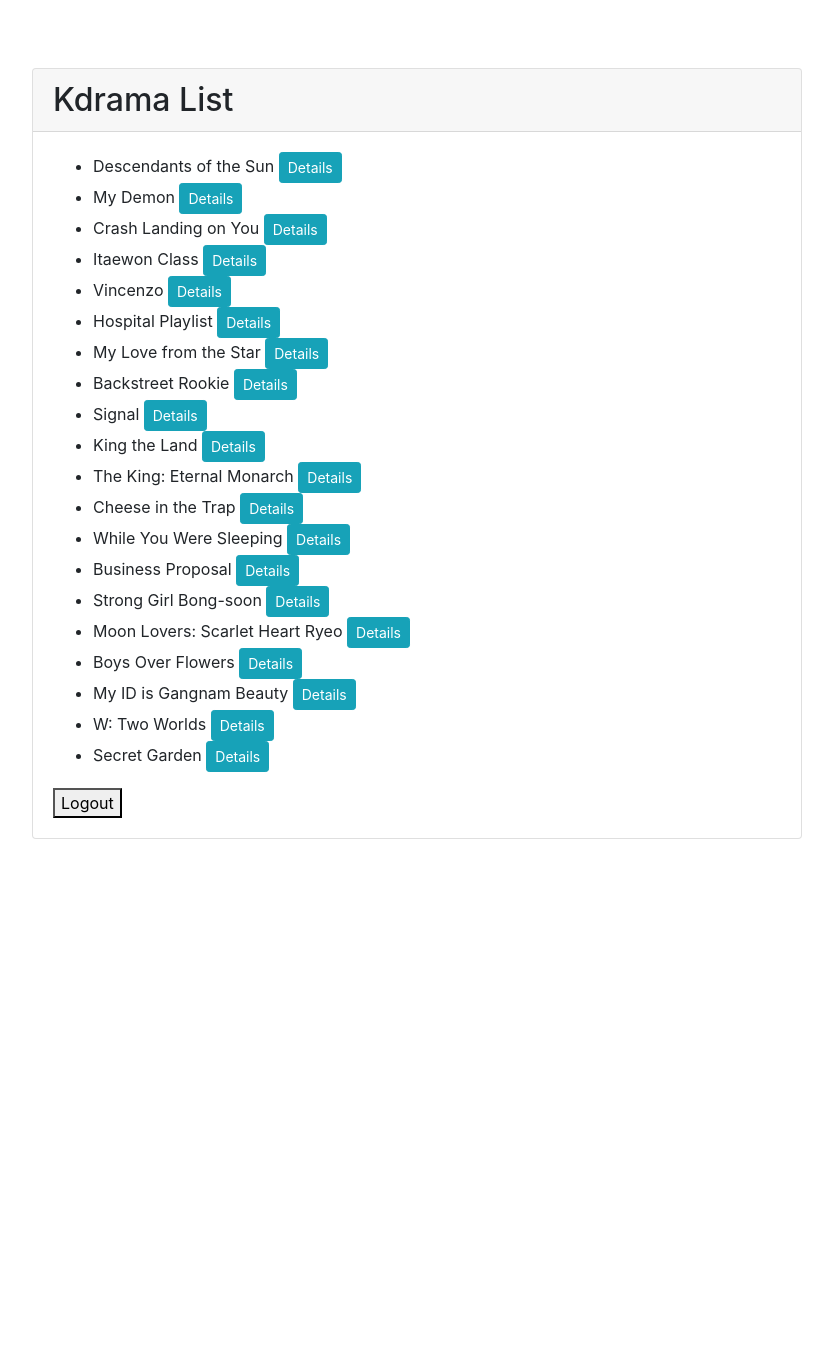
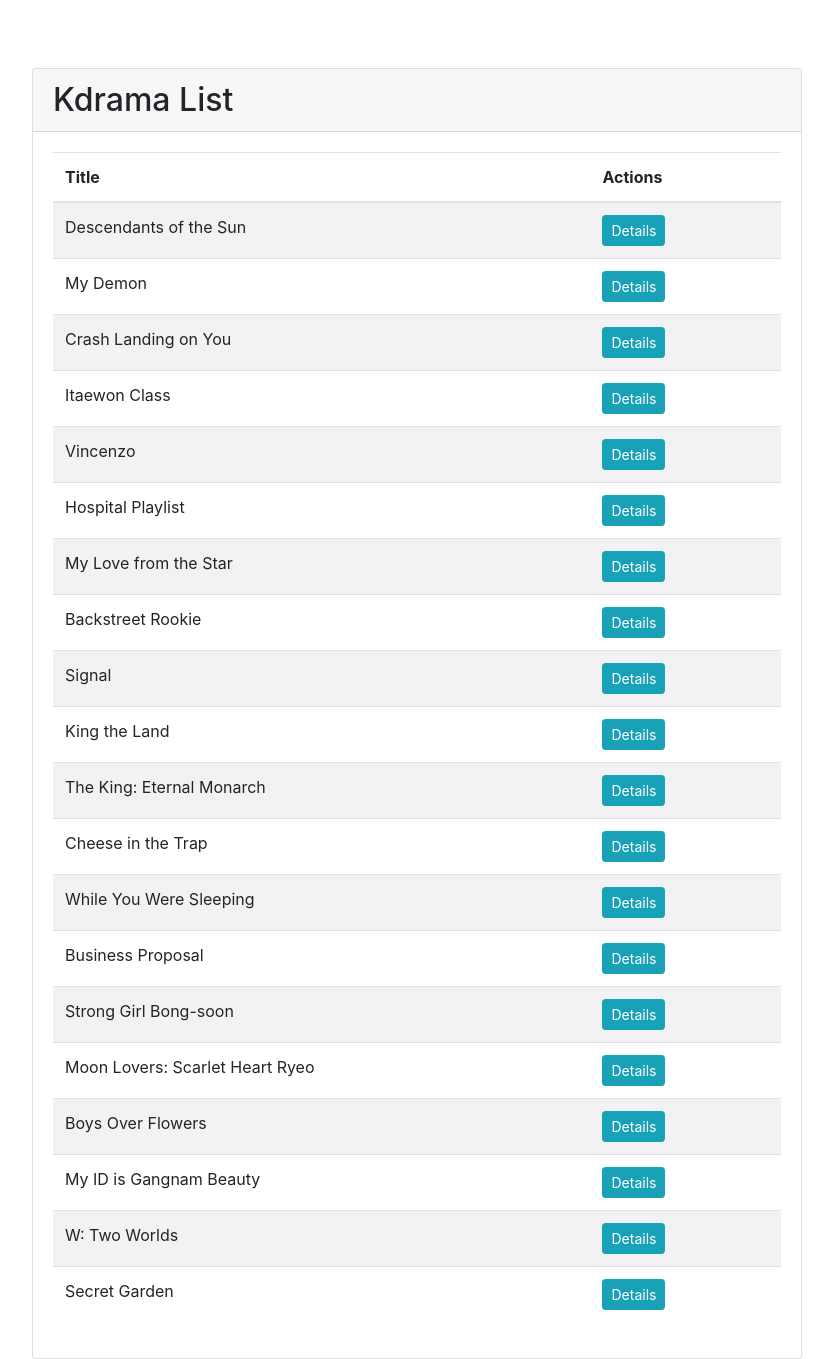
Before and after one commit to ChenxiLinIS/IS4460_Final, a Django app: page /kdrama/kdrama_list/ in a window 1280 px wide. Shown: the whole page, without its empty margins (223-1056 px from the left). Before the commit the page ends 839 px from the top, so only its background shows below. Run offline with Django 5.2, Linux system fonts and the light colour scheme; the first user in the database is signed in; data comes from the database, SQL or seed files in the repository; some libraries are stand-ins or nearby versions.

Commit message:
Update kdrama_list.html

```diff
--- a/final/kdrama/templates/kdrama/kdrama_list.html
+++ b/final/kdrama/templates/kdrama/kdrama_list.html
@@ -1,4 +1,3 @@
-
 {% extends 'base.html' %}
 {% block title %}Kdrama List{% endblock %}
 {% block content %}
@@ -10,31 +9,37 @@
             {% if user_can_modify %}
                 <a href="{% url 'kdrama_add' %}" class="btn btn-primary mb-3">Add Kdrama</a>
             {% endif %}
-            <ul>
+            <div class="table-responsive">
+                <table class="table table-striped">
+                    <thead>
+                        <tr>
+                            <th>Title</th>
+                            <th>Actions</th>
+                        </tr>
+                    </thead>
+                    <tbody>
                         {% for kdrama in kdramas %}
-                    <li>{{ kdrama.title }}
-
+                            <tr>
+                                <td>{{ kdrama.title }}</td>
+                                <td>
                                     <a href="{% url 'kdrama_details' kdrama_id=kdrama.pk %}" class="btn btn-info btn-sm">Details</a>
-
                                     {% if user_can_purchase %}
                                         <a href="{% url 'purchase' kdrama_id=kdrama.pk %}" class="btn btn-secondary btn-sm">Purchase</a>
                                     {% endif %}
-
-
                                     {% if user_can_modify %}
-
                                         <a href="{% url 'kdrama_delete' kdrama_id=kdrama.pk %}" class="btn btn-danger btn-sm">Delete</a>
-
                                         <a href="{% url 'kdrama_update' kdrama_id=kdrama.pk %}" class="btn btn-secondary btn-sm">Update</a>
                                     {% endif %}
-                    </li>
+                                </td>
+                            </tr>
+                        {% empty %}
+                            <tr>
+                                <td colspan="2">No kdramas available</td>
+                            </tr>
                         {% endfor %}
-            </ul>
-            </form>
-            <form action="{% url 'logout' %}" method="post">
-                {% csrf_token %}
-                <button type="submit">Logout</button>
-            </form>
+                    </tbody>
+                </table>
+            </div>
         </div>
     </div>
 {% endblock %}
```
Lines whose indentation alone changed are shown as unchanged.
